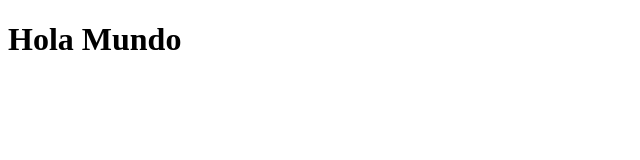
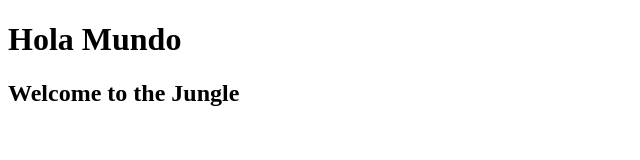
Before and after one commit to DPalomar1310/Proyect, a plain HTML site: page index.html in a window 1280 px wide. Shown: the whole page, without its empty margins (0-640 px from the left). Drawn offline with Linux system fonts and the light colour scheme.

Commit message:
Agregamos un comando de h2

```diff
--- a/index.html
+++ b/index.html
@@ -7,5 +7,6 @@
 </head>
 <body>
     <h1>Hola Mundo</h1>
+    <h2>Welcome to the Jungle</h2>
 </body>
 </html>
```
